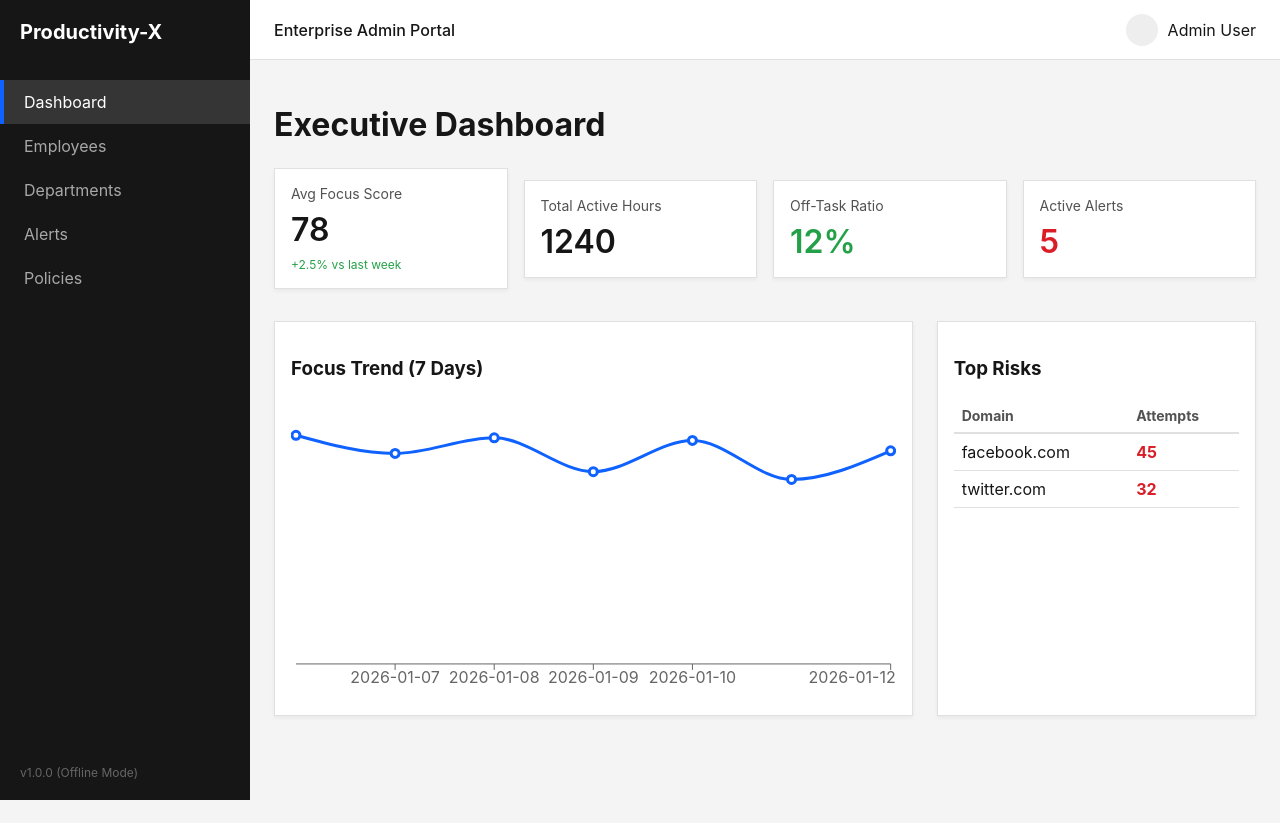
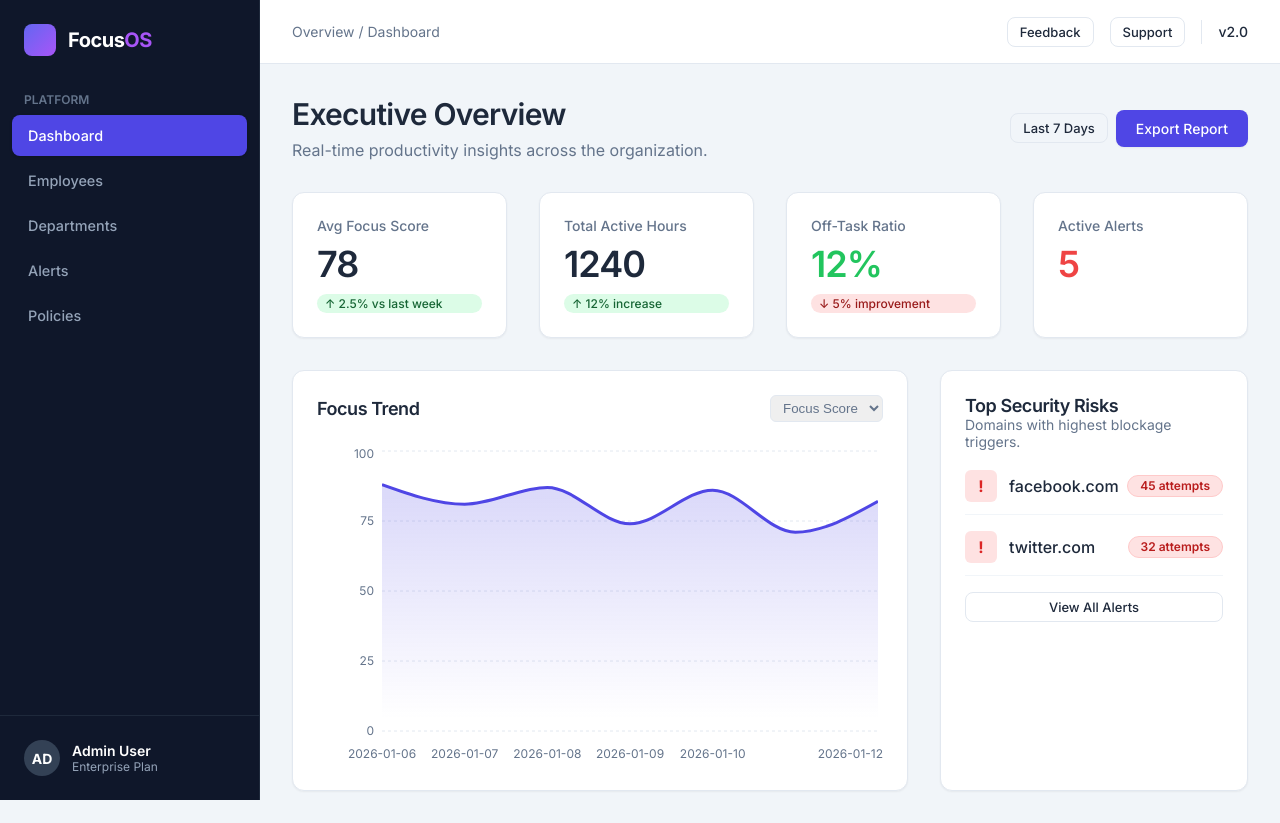
Before and after one commit to paul9202/productivity-management-platform, a React (Vite) app in the folder frontend/: page / in a window 1280 px wide. Before the commit the page ends 800 px from the top, so only its background shows below. Built offline with nearby package versions, Linux system fonts and the light colour scheme; no server answers.

Commit message:
Update the FE design

```diff
--- a/frontend/src/components/KpiCard.tsx
+++ b/frontend/src/components/KpiCard.tsx
@@ -3,18 +3,36 @@ import React from 'react';
 interface Props {
     title: string;
     value: string | number;
-    trend?: { value: number; label: string }; // e.g. +5% vs yesterday
+    trend?: { value: number; label: string };
     color?: string;
+    icon?: React.ReactNode;
 }
 
-export const KpiCard: React.FC<Props> = ({ title, value, trend, color = 'var(--text-primary)' }) => {
+export const KpiCard: React.FC<Props> = ({ title, value, trend, color, icon }) => {
     return (
-        <div className="card" style={{ flex: 1 }}>
-            <div style={{ color: 'var(--text-secondary)', fontSize: '0.875rem', marginBottom: 8 }}>{title}</div>
-            <div style={{ fontSize: '2rem', fontWeight: 600, color }}>{value}</div>
+        <div className="card" style={{ flex: 1, display: 'flex', flexDirection: 'column' }}>
+            <div style={{ display: 'flex', justifyContent: 'space-between', alignItems: 'flex-start', marginBottom: 12 }}>
+                <div style={{ color: 'var(--text-muted)', fontSize: '0.875rem', fontWeight: 500 }}>{title}</div>
+                {icon && <div style={{ color: 'var(--text-muted)' }}>{icon}</div>}
+            </div>
+
+            <div style={{ fontSize: '2.25rem', fontWeight: 600, letterSpacing: '-0.025em', color: color || 'var(--text-main)', lineHeight: 1 }}>
+                {value}
+            </div>
+
             {trend && (
-                <div style={{ fontSize: '0.75rem', marginTop: 8, color: trend.value >= 0 ? 'var(--success-color)' : 'var(--error-color)' }}>
-                    {trend.value > 0 ? '+' : ''}{trend.value}% {trend.label}
+                <div style={{
+                    marginTop: 12,
+                    display: 'inline-flex',
+                    alignItems: 'center',
+                    fontSize: '0.75rem',
+                    fontWeight: 500,
+                    padding: '2px 8px',
+                    borderRadius: 999,
+                    backgroundColor: trend.value >= 0 ? '#dcfce7' : '#fee2e2',
+                    color: trend.value >= 0 ? '#166534' : '#991b1b'
+                }}>
+                    {trend.value > 0 ? '↑' : '↓'} {Math.abs(trend.value)}% {trend.label}
                 </div>
             )}
         </div>
--- a/frontend/src/components/Layout.tsx
+++ b/frontend/src/components/Layout.tsx
@@ -3,24 +3,32 @@ import { NavLink, Outlet } from 'react-router-dom';
 
 const Layout: React.FC = () => {
     return (
-        <div style={{ display: 'flex', minHeight: '100vh' }}>
+        <div style={{ display: 'flex', minHeight: '100vh', backgroundColor: 'var(--bg-body)' }}>
             {/* Sidebar */}
-            <aside style={{ width: 250, backgroundColor: 'var(--sidebar-bg)', color: 'white', display: 'flex', flexDirection: 'column' }}>
-                <div style={{ padding: 20, fontSize: '1.25rem', fontWeight: 'bold' }}>Productivity-X</div>
-                <nav style={{ flex: 1 }}>
-                    <ul style={{ listStyle: 'none', padding: 0 }}>
+            <aside style={{
+                width: 260,
+                backgroundColor: 'var(--bg-sidebar)',
+                color: 'white',
+                display: 'flex',
+                flexDirection: 'column',
+                position: 'sticky',
+                top: 0,
+                height: '100vh',
+                borderRight: '1px solid #1e293b'
+            }}>
+                <div style={{ padding: '24px', display: 'flex', alignItems: 'center', gap: 12 }}>
+                    <div style={{ width: 32, height: 32, background: 'linear-gradient(135deg, #6366f1, #a855f7)', borderRadius: 8 }}></div>
+                    <div style={{ fontSize: '1.25rem', fontWeight: 700, letterSpacing: '-0.025em' }}>Focus<span style={{ color: '#a855f7' }}>OS</span></div>
+                </div>
+
+                <nav style={{ flex: 1, padding: '0 12px', marginTop: 12 }}>
+                    <div style={{ fontSize: '0.75rem', fontWeight: 600, textTransform: 'uppercase', color: '#64748b', marginBottom: 8, paddingLeft: 12 }}>Platform</div>
+                    <ul style={{ listStyle: 'none', padding: 0, margin: 0 }}>
                         {['Dashboard', 'Employees', 'Departments', 'Alerts', 'Policies'].map(item => (
                             <li key={item}>
                                 <NavLink
                                     to={item === 'Dashboard' ? '/' : `/${item.toLowerCase()}`}
-                                    style={({ isActive }) => ({
-                                        display: 'block',
-                                        padding: '12px 20px',
-                                        color: isActive ? 'white' : '#a8a8a8',
-                                        textDecoration: 'none',
-                                        backgroundColor: isActive ? '#353535' : 'transparent',
-                                        borderLeft: isActive ? '4px solid var(--primary-color)' : '4px solid transparent'
-                                    })}
+                                    className={({ isActive }) => `sidebar-link ${isActive ? 'active' : ''}`}
                                 >
                                     {item}
                                 </NavLink>
@@ -28,18 +36,44 @@ const Layout: React.FC = () => {
                         ))}
                     </ul>
                 </nav>
-                <div style={{ padding: 20, fontSize: '0.75rem', color: '#666' }}>v1.0.0 (Offline Mode)</div>
+
+                <div style={{ padding: 24, borderTop: '1px solid #1e293b' }}>
+                    <div style={{ display: 'flex', alignItems: 'center', gap: 12 }}>
+                        <div style={{ width: 36, height: 36, borderRadius: '50%', backgroundColor: '#334155', display: 'flex', alignItems: 'center', justifyContent: 'center', fontSize: '0.875rem', fontWeight: 'bold' }}>AD</div>
+                        <div>
+                            <div style={{ fontSize: '0.875rem', fontWeight: 600 }}>Admin User</div>
+                            <div style={{ fontSize: '0.75rem', color: '#94a3b8' }}>Enterprise Plan</div>
+                        </div>
+                    </div>
+                </div>
             </aside>
 
             {/* Main Content */}
-            <main style={{ flex: 1, display: 'flex', flexDirection: 'column' }}>
-                <header style={{ height: 60, backgroundColor: 'white', borderBottom: '1px solid #e0e0e0', padding: '0 24px', display: 'flex', alignItems: 'center', justifyContent: 'space-between' }}>
-                    <span style={{ fontWeight: 500 }}>Enterprise Admin Portal</span>
-                    <div style={{ display: 'flex', alignItems: 'center', gap: 10 }}>
-                        <div style={{ width: 32, height: 32, borderRadius: '50%', backgroundColor: '#eee' }}></div>
-                        <span>Admin User</span>
+            <main style={{ flex: 1, display: 'flex', flexDirection: 'column', minWidth: 0 }}>
+                {/* Header - now transparent/minimal or white */}
+                <header style={{
+                    height: 'var(--header-height)',
+                    backgroundColor: 'var(--bg-surface)',
+                    borderBottom: '1px solid var(--border-subtle)',
+                    padding: '0 32px',
+                    display: 'flex',
+                    alignItems: 'center',
+                    justifyContent: 'space-between',
+                    position: 'sticky',
+                    top: 0,
+                    zIndex: 10
+                }}>
+                    {/* Breadcrumbs or Title could go here */}
+                    <div style={{ color: 'var(--text-muted)', fontSize: '0.875rem' }}>Overview / Dashboard</div>
+
+                    <div style={{ display: 'flex', alignItems: 'center', gap: 16 }}>
+                        <button className="btn-text">Feedback</button>
+                        <button className="btn-text">Support</button>
+                        <div style={{ width: 1, height: 24, backgroundColor: 'var(--border-subtle)' }}></div>
+                        <div style={{ fontSize: '0.875rem', fontWeight: 500 }}>v2.0</div>
                     </div>
                 </header>
+
                 <div style={{ flex: 1, overflowY: 'auto' }}>
                     <Outlet />
                 </div>
--- a/frontend/src/index.css
+++ b/frontend/src/index.css
@@ -1,44 +1,97 @@
+@import url('https://fonts.googleapis.com/css2?family=Inter:wght@400;500;600;700&display=swap');
+
 :root {
-    --primary-color: #0f62fe;
-    --secondary-color: #393939;
-    --bg-color: #f4f4f4;
-    --sidebar-bg: #161616;
-    --sidebar-text: #ffffff;
-    --card-bg: #ffffff;
-    --text-primary: #161616;
-    --text-secondary: #525252;
-    --border-color: #e0e0e0;
-    --success-color: #24a148;
-    --warning-color: #f1c21b;
-    --error-color: #da1e28;
+    /* Modern Palette (Slate & Indigo) */
+    --primary: #4f46e5;
+    /* Indigo 600 */
+    --primary-hover: #4338ca;
+    /* Indigo 700 */
+    --bg-body: #f1f5f9;
+    /* Slate 100 */
+    --bg-surface: #ffffff;
+    --bg-sidebar: #0f172a;
+    /* Slate 900 */
 
-    --spacing-xs: 4px;
-    --spacing-sm: 8px;
-    --spacing-md: 16px;
-    --spacing-lg: 24px;
-    --spacing-xl: 32px;
+    --text-main: #1e293b;
+    /* Slate 800 */
+    --text-muted: #64748b;
+    /* Slate 500 */
+    --text-on-dark: #f8fafc;
+    /* Slate 50 */
 
-    --font-family: 'Inter', -apple-system, system-ui, sans-serif;
+    --border-subtle: #e2e8f0;
+    /* Slate 200 */
+
+    --success: #22c55e;
+    --warning: #f59e0b;
+    --error: #ef4444;
+
+    --shadow-sm: 0 1px 2px 0 rgb(0 0 0 / 0.05);
+    --shadow-md: 0 4px 6px -1px rgb(0 0 0 / 0.1), 0 2px 4px -2px rgb(0 0 0 / 0.1);
+    --radius-md: 0.5rem;
+    /* 8px */
+    --radius-lg: 0.75rem;
+    /* 12px */
+
+    --font-sans: 'Inter', -apple-system, BlinkMacSystemFont, "Segoe UI", Roboto, "Helvetica Neue", Arial, sans-serif;
+    --header-height: 64px;
 }
 
 body {
     margin: 0;
-    font-family: var(--font-family);
-    background-color: var(--bg-color);
-    color: var(--text-primary);
+    font-family: var(--font-sans);
+    background-color: var(--bg-body);
+    color: var(--text-main);
     -webkit-font-smoothing: antialiased;
+    -moz-osx-font-smoothing: grayscale;
 }
 
 * {
     box-sizing: border-box;
 }
 
-/* Utilities */
+/* Typography */
+h1,
+h2,
+h3,
+h4 {
+    margin: 0;
+    font-weight: 600;
+    letter-spacing: -0.025em;
+}
+
+h1 {
+    font-size: 1.875rem;
+    margin-bottom: 1.5rem;
+}
+
+h2 {
+    font-size: 1.5rem;
+}
+
+h3 {
+    font-size: 1.125rem;
+}
+
+/* Atomic Utilities */
+.page-container {
+    padding: 2rem;
+    max-width: 1600px;
+    margin: 0 auto;
+    animation: fadeIn 0.3s ease-in-out;
+}
+
 .card {
-    background: var(--card-bg);
-    padding: var(--spacing-md);
-    box-shadow: 0 2px 4px rgba(0, 0, 0, 0.05);
-    border: 1px solid var(--border-color);
+    background: var(--bg-surface);
+    border-radius: var(--radius-lg);
+    border: 1px solid var(--border-subtle);
+    box-shadow: var(--shadow-sm);
+    padding: 1.5rem;
+    transition: transform 0.2s, box-shadow 0.2s;
+}
+
+.card:hover {
+    box-shadow: var(--shadow-md);
 }
 
 .flex-row {
@@ -50,35 +103,165 @@ body {
     justify-content: space-between;
 }
 
-.gap-md {
-    gap: var(--spacing-md);
+.gap-sm {
+    gap: 0.5rem;
 }
 
-.page-container {
-    padding: var(--spacing-lg);
-    max-width: 1400px;
-    margin: 0 auto;
+.gap-md {
+    gap: 1rem;
 }
 
-/* Table */
+.gap-lg {
+    gap: 2rem;
+}
+
+/* Buttons */
+button {
+    cursor: pointer;
+    font-family: inherit;
+    font-weight: 500;
+    transition: all 0.2s;
+}
+
+.btn-primary {
+    background-color: var(--primary);
+    color: white;
+    border: none;
+    padding: 0.625rem 1.25rem;
+    border-radius: var(--radius-md);
+    box-shadow: 0 1px 2px 0 rgba(0, 0, 0, 0.05);
+    font-size: 0.875rem;
+}
+
+.btn-primary:hover {
+    background-color: var(--primary-hover);
+    transform: translateY(-1px);
+}
+
+.btn-text {
+    background: transparent;
+    border: 1px solid var(--border-subtle);
+    color: var(--text-main);
+    padding: 0.375rem 0.75rem;
+    border-radius: var(--radius-md);
+    font-size: 0.8125rem;
+}
+
+.btn-text:hover {
+    background-color: var(--bg-body);
+}
+
+/* Tables */
 table {
     width: 100%;
-    border-collapse: collapse;
+    border-collapse: separate;
+    border-spacing: 0;
 }
 
 th {
     text-align: left;
-    padding: var(--spacing-sm);
-    border-bottom: 2px solid var(--border-color);
-    color: var(--text-secondary);
-    font-size: 0.875rem;
+    padding: 0.75rem 1rem;
+    font-size: 0.75rem;
+    text-transform: uppercase;
+    letter-spacing: 0.05em;
+    color: var(--text-muted);
+    border-bottom: 1px solid var(--border-subtle);
+    background-color: #f8fafc;
+    /* Header bg */
+}
+
+th:first-child {
+    border-top-left-radius: var(--radius-md);
+}
+
+th:last-child {
+    border-top-right-radius: var(--radius-md);
 }
 
 td {
-    padding: var(--spacing-sm);
-    border-bottom: 1px solid var(--border-color);
+    padding: 1rem;
+    border-bottom: 1px solid var(--border-subtle);
+    font-size: 0.875rem;
+    transition: background-color 0.15s;
 }
 
-tr:hover {
-    background-color: #f8f8f8;
+tr:last-child td {
+    border-bottom: none;
 }
+
+tr:hover td {
+    background-color: #f8fafc;
+}
+
+/* Badges */
+.badge {
+    display: inline-flex;
+    align-items: center;
+    padding: 0.25rem 0.75rem;
+    border-radius: 9999px;
+    font-size: 0.75rem;
+    font-weight: 600;
+    line-height: 1;
+}
+
+.badge-active {
+    background: #dcfce7;
+    color: #15803d;
+    border: 1px solid #bbf7d0;
+}
+
+.badge-idle {
+    background: #fef9c3;
+    color: #a16207;
+    border: 1px solid #fde047;
+}
+
+.badge-offline {
+    background: #f1f5f9;
+    color: #475569;
+    border: 1px solid #e2e8f0;
+}
+
+.badge-error {
+    background: #fee2e2;
+    color: #b91c1c;
+    border: 1px solid #fecaca;
+}
+
+/* Sidebar & Header overrides */
+.sidebar-link {
+    display: flex;
+    align-items: center;
+    gap: 0.75rem;
+    padding: 0.75rem 1rem;
+    color: #94a3b8;
+    text-decoration: none;
+    border-radius: var(--radius-md);
+    margin-bottom: 0.25rem;
+    transition: all 0.2s;
+    font-weight: 500;
+    font-size: 0.9rem;
+}
+
+.sidebar-link:hover {
+    background-color: rgba(255, 255, 255, 0.05);
+    color: white;
+}
+
+.sidebar-link.active {
+    background-color: var(--primary);
+    color: white;
+    box-shadow: 0 1px 3px rgba(0, 0, 0, 0.2);
+}
+
+@keyframes fadeIn {
+    from {
+        opacity: 0;
+        transform: translateY(10px);
+    }
+
+    to {
+        opacity: 1;
+        transform: translateY(0);
+    }
+}
--- a/frontend/src/pages/Dashboard.tsx
+++ b/frontend/src/pages/Dashboard.tsx
@@ -2,7 +2,7 @@ import React, { useEffect, useState } from 'react';
 import { useApi } from '../api';
 import { DashboardSummary } from '../types';
 import { KpiCard } from '../components/KpiCard';
-import { ResponsiveContainer, LineChart, Line, XAxis, Tooltip } from 'recharts';
+import { ResponsiveContainer, AreaChart, Area, XAxis, YAxis, CartesianGrid, Tooltip } from 'recharts';
 
 const Dashboard: React.FC = () => {
     const api = useApi();
@@ -16,54 +16,82 @@ const Dashboard: React.FC = () => {
         });
     }, []);
 
-    if (loading || !data) return <div className="page-container">Loading...</div>;
+    if (loading || !data) return <div className="page-container">
+        <div style={{ display: 'flex', justifyContent: 'center', paddingTop: 100 }}>
+            <div style={{ width: 40, height: 40, borderRadius: '50%', border: '3px solid #e2e8f0', borderTopColor: '#4f46e5', animation: 'spin 1s linear infinite' }}></div>
+        </div>
+        <style>{`@keyframes spin { to { transform: rotate(360deg); } }`}</style>
+    </div>;
 
     return (
         <div className="page-container">
-            <h1 style={{ marginBottom: 24 }}>Executive Dashboard</h1>
+            <div className="flex-row space-between" style={{ marginBottom: 32 }}>
+                <div>
+                    <h1>Executive Overview</h1>
+                    <div style={{ color: 'var(--text-muted)', marginTop: -16 }}>Real-time productivity insights across the organization.</div>
+                </div>
+                <div className="flex-row gap-sm">
+                    <button className="btn-text">Last 7 Days</button>
+                    <button className="btn-primary">Export Report</button>
+                </div>
+            </div>
 
             {/* KPI Grid */}
-            <div className="flex-row gap-md" style={{ marginBottom: 32 }}>
+            <div className="flex-row gap-lg" style={{ marginBottom: 32, alignItems: 'stretch' }}>
                 <KpiCard title="Avg Focus Score" value={data.avgFocusScore} trend={{ value: 2.5, label: 'vs last week' }} />
-                <KpiCard title="Total Active Hours" value={data.totalActiveHours} />
-                <KpiCard title="Off-Task Ratio" value={`${data.offTaskRatio}%`} color={data.offTaskRatio > 15 ? 'var(--warning-color)' : 'var(--success-color)'} />
-                <KpiCard title="Active Alerts" value={data.alertsToday} color={data.alertsToday > 0 ? 'var(--error-color)' : 'var(--text-secondary)'} />
+                <KpiCard title="Total Active Hours" value={data.totalActiveHours} trend={{ value: 12, label: 'increase' }} />
+                <KpiCard title="Off-Task Ratio" value={`${data.offTaskRatio}%`} color={data.offTaskRatio > 15 ? 'var(--warning)' : 'var(--success)'} trend={{ value: -5, label: 'improvement' }} />
+                <KpiCard title="Active Alerts" value={data.alertsToday} color={data.alertsToday > 0 ? 'var(--error)' : 'var(--text-muted)'} />
             </div>
 
-            <div style={{ display: 'grid', gridTemplateColumns: '2fr 1fr', gap: 24 }}>
+            <div style={{ display: 'grid', gridTemplateColumns: '2fr 1fr', gap: 32 }}>
                 {/* Main Chart Section */}
                 <div className="card">
-                    <h3>Focus Trend (7 Days)</h3>
-                    <div style={{ height: 300 }}>
+                    <div className="flex-row space-between" style={{ marginBottom: 24 }}>
+                        <h3>Focus Trend</h3>
+                        <select style={{ padding: '4px 8px', borderRadius: 6, border: '1px solid var(--border-subtle)', color: 'var(--text-muted)' }}>
+                            <option>Focus Score</option>
+                            <option>Active Time</option>
+                        </select>
+                    </div>
+                    <div style={{ height: 320 }}>
                         <ResponsiveContainer width="100%" height="100%">
-                            <LineChart data={data.trendLast7Days}>
-                                <XAxis dataKey="date" />
-                                <Tooltip />
-                                <Line type="monotone" dataKey="score" stroke="var(--primary-color)" strokeWidth={3} dot={{ r: 4 }} />
-                            </LineChart>
+                            <AreaChart data={data.trendLast7Days}>
+                                <defs>
+                                    <linearGradient id="colorScore" x1="0" y1="0" x2="0" y2="1">
+                                        <stop offset="5%" stopColor="#4f46e5" stopOpacity={0.2} />
+                                        <stop offset="95%" stopColor="#4f46e5" stopOpacity={0} />
+                                    </linearGradient>
+                                </defs>
+                                <CartesianGrid strokeDasharray="3 3" vertical={false} stroke="#e2e8f0" />
+                                <XAxis dataKey="date" axisLine={false} tickLine={false} tick={{ fill: '#64748b', fontSize: 12 }} dy={10} />
+                                <YAxis axisLine={false} tickLine={false} tick={{ fill: '#64748b', fontSize: 12 }} />
+                                <Tooltip
+                                    contentStyle={{ borderRadius: 8, border: 'none', boxShadow: '0 4px 6px -1px rgb(0 0 0 / 0.1)' }}
+                                    cursor={{ stroke: '#4f46e5', strokeWidth: 1 }}
+                                />
+                                <Area type="monotone" dataKey="score" stroke="#4f46e5" strokeWidth={3} fillOpacity={1} fill="url(#colorScore)" />
+                            </AreaChart>
                         </ResponsiveContainer>
                     </div>
                 </div>
 
                 {/* Top Blocked Domains */}
                 <div className="card">
-                    <h3>Top Risks</h3>
-                    <table style={{ marginTop: 16 }}>
-                        <thead>
-                            <tr>
-                                <th>Domain</th>
-                                <th>Attempts</th>
-                            </tr>
-                        </thead>
-                        <tbody>
-                            {data.topBlockedDomains.map(d => (
-                                <tr key={d.domain}>
-                                    <td>{d.domain}</td>
-                                    <td style={{ color: 'var(--error-color)', fontWeight: 'bold' }}>{d.attempts}</td>
-                                </tr>
-                            ))}
-                        </tbody>
-                    </table>
+                    <h3>Top Security Risks</h3>
+                    <div style={{ color: 'var(--text-muted)', fontSize: '0.875rem', marginBottom: 20 }}>Domains with highest blockage triggers.</div>
+                    <div style={{ display: 'flex', flexDirection: 'column', gap: 16 }}>
+                        {data.topBlockedDomains.map(d => (
+                            <div key={d.domain} style={{ display: 'flex', alignItems: 'center', justifyContent: 'space-between', paddingBottom: 12, borderBottom: '1px solid var(--bg-body)' }}>
+                                <div style={{ display: 'flex', alignItems: 'center', gap: 12 }}>
+                                    <div style={{ width: 32, height: 32, borderRadius: 6, backgroundColor: '#fee2e2', color: '#dc2626', display: 'flex', alignItems: 'center', justifyContent: 'center', fontWeight: 'bold' }}>!</div>
+                                    <span style={{ fontWeight: 500 }}>{d.domain}</span>
+                                </div>
+                                <span className="badge badge-error">{d.attempts} attempts</span>
+                            </div>
+                        ))}
+                    </div>
+                    <button className="btn-text" style={{ width: '100%', marginTop: 16 }}>View All Alerts</button>
                 </div>
             </div>
         </div>
```
Also changed, not shown: frontend/src/pages/Employees.tsx (+32 -22 lines).
